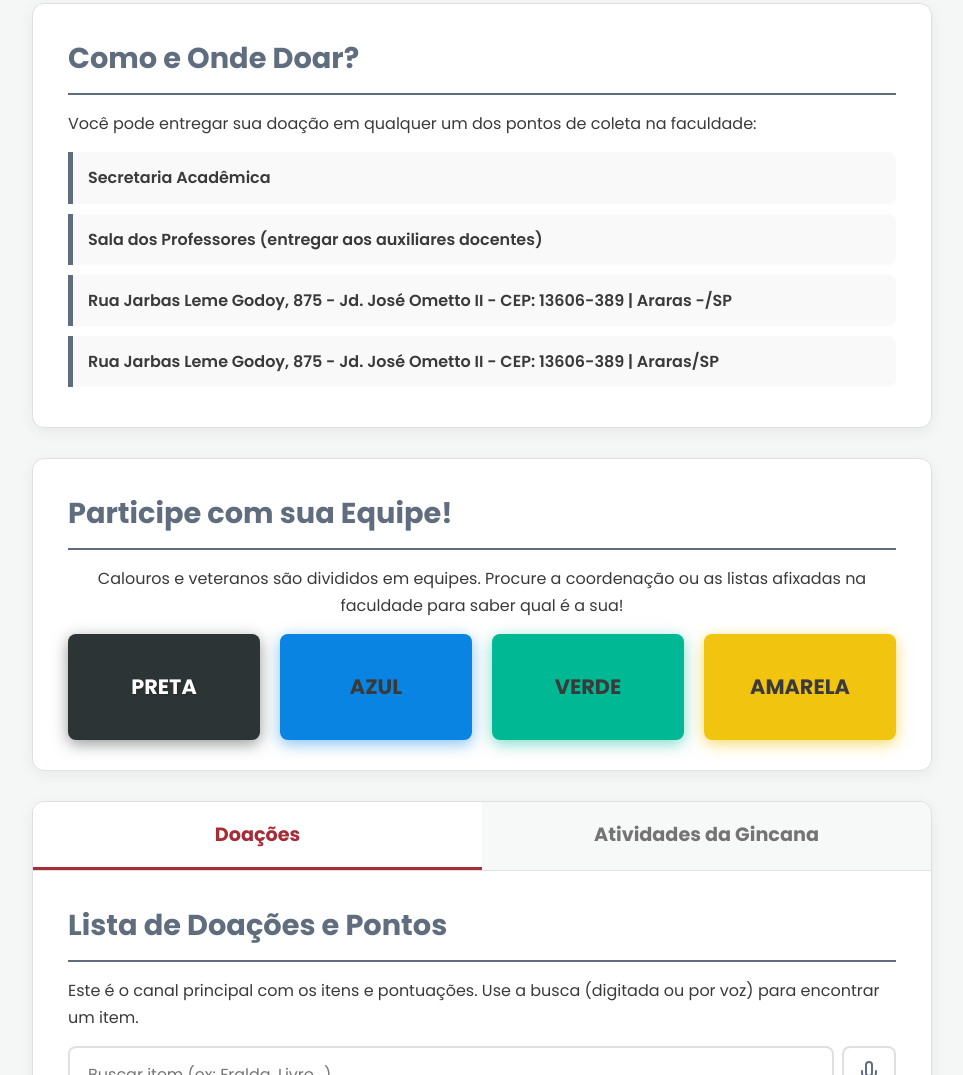
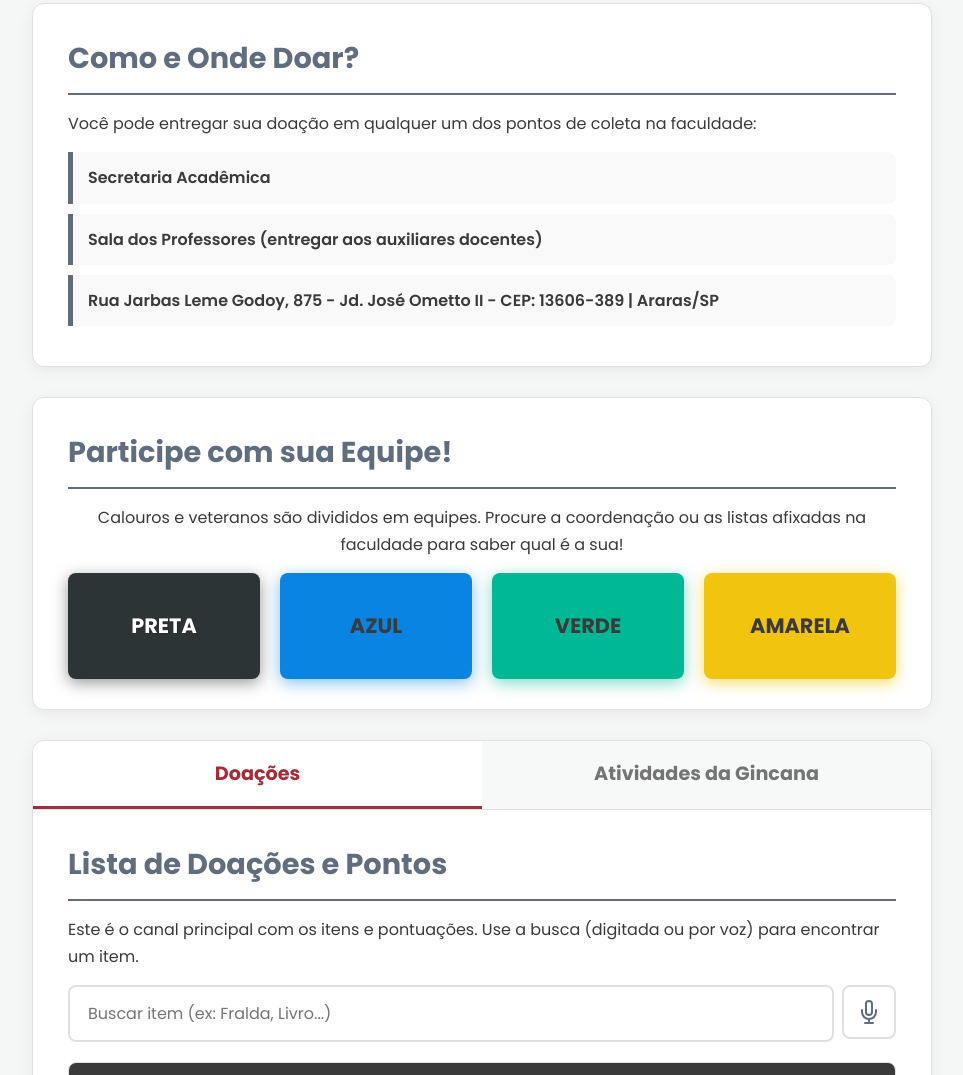
Before and after one commit to MaikonGino/gincanasolidariafatecararas2025, a plain HTML site: page index.html in a window 1280 px wide. Shown: the part 982-2057 px from the top of the page, without its empty margins (158-1121 px from the left). Drawn offline with Linux system fonts and the light colour scheme.

Commit message:
fix: Ajusta layout da seção 'Onde Doar'

```diff
--- a/index.html
+++ b/index.html
@@ -52,7 +52,6 @@
         <ul class="collection-points-list">
             <li>Secretaria Acadêmica</li>
             <li>Sala dos Professores (entregar aos auxiliares docentes)</li>
-            <li>Rua Jarbas Leme Godoy, 875 - Jd. José Ometto II - CEP: 13606-389 | Araras -/SP</li>
             <li>Rua Jarbas Leme Godoy, 875 - Jd. José Ometto II - CEP: 13606-389 | Araras/SP</li>
         </ul>
     </section>
```
